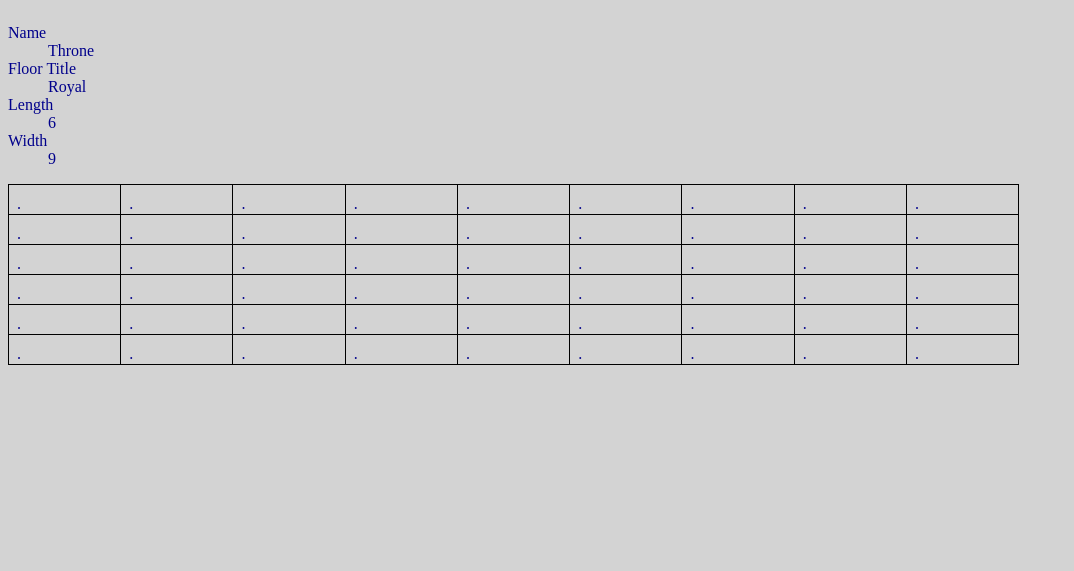
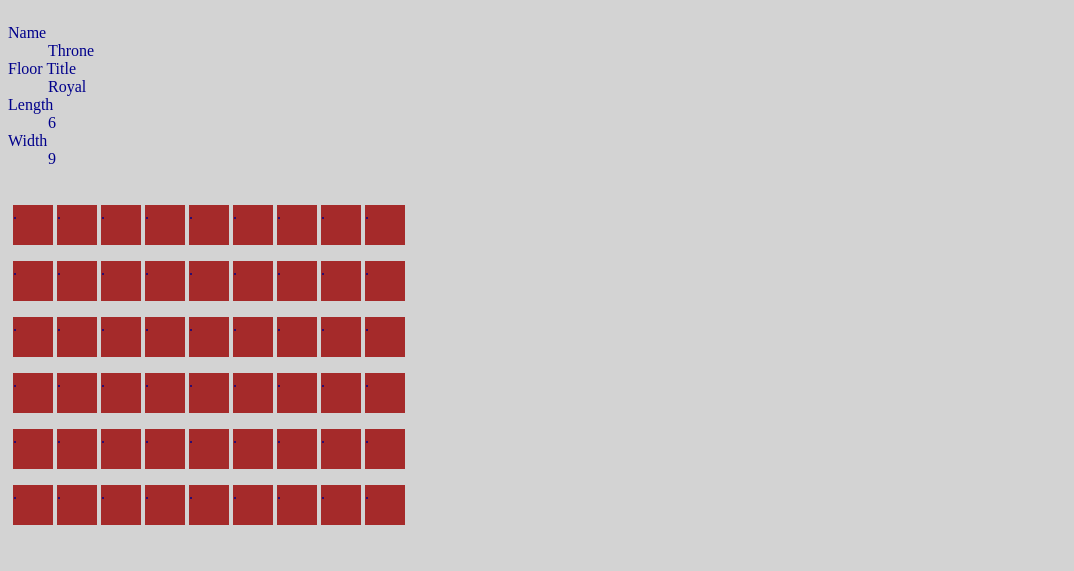
Before and after one commit to LeoKnox/dungeon_flask, a Flask app: page /edit_room in a window 1280 px wide. Shown: the part 229-800 px from the top of the page, without its empty margins (0-1074 px from the left). Run offline with Flask 2, Linux system fonts and the light colour scheme.

Commit message:
Add files via upload

```diff
--- a/application/static/css/layout.css
+++ b/application/static/css/layout.css
@@ -55,3 +55,16 @@ td {
 .edit_button {
     background-color: darkgray;
 }
+
+.room_tile {
+    height: 40px;
+    width: 40px;
+    display: inline-block;
+    background-color: brown;
+    padding: 0px;
+    margin: 0px;
+}
+
+.room {
+    padding: 5px;
+}
--- a/application/templates/edit_room.html
+++ b/application/templates/edit_room.html
@@ -13,13 +13,13 @@
     <dt>Width</dt>
     <dd>{{ single_room["width"] }}</dd>
 </dl>
-<table>
+    <div class="room">
     {% for i in range(0, single_room["length"]) %}
-    <tr>
+    <p>
         {% for j in range(0, single_room["width"]) %}
-        <td>.</td>
+        <div class="room_tile">.</div>
         {% endfor %}
-    </tr>
+    </p>
     {% endfor %}
-</table>
+    </div>
 {% endblock %}
```
